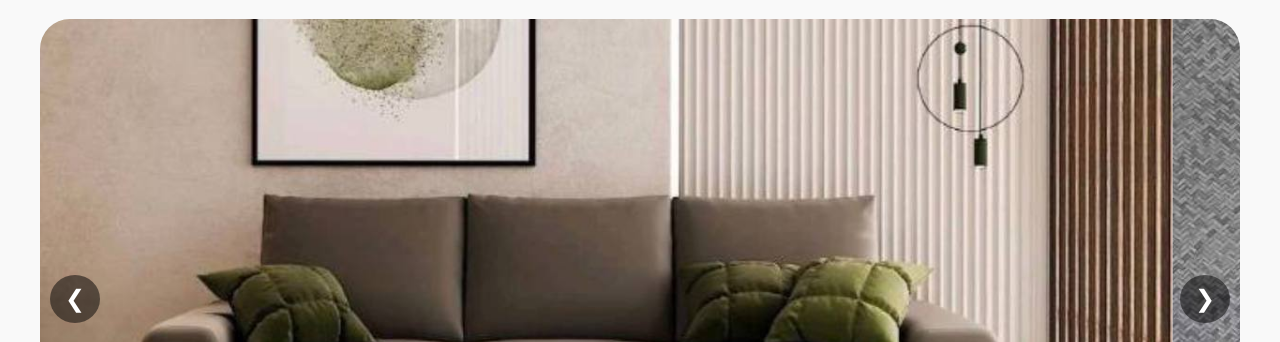
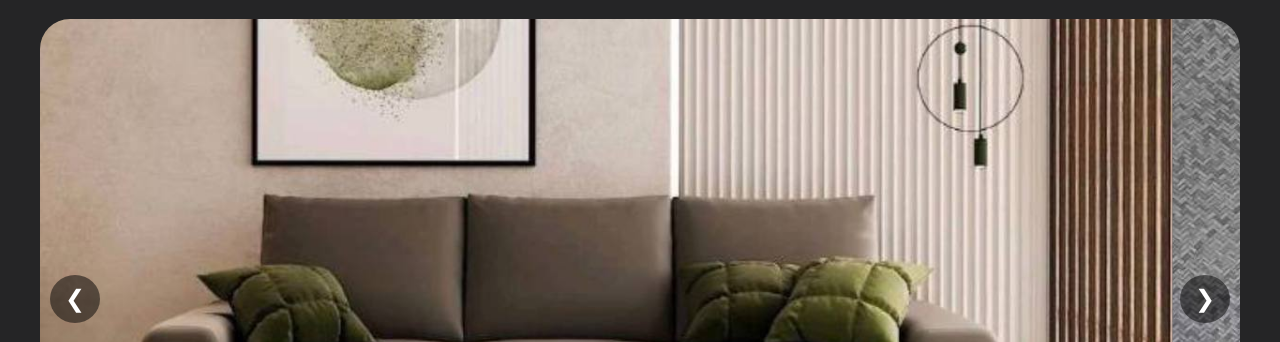
Before and after one commit to serg56345/artemShop-frontend, a website: page index.html in a window 1280 px wide. Shown: the part 62-404 px from the top of the page. Drawn offline with Linux system fonts and the light colour scheme.

Commit message:
background-color

```diff
--- a/style.css
+++ b/style.css
@@ -6,7 +6,7 @@
 
 body {
     font-family: 'Segoe UI', Arial, sans-serif;
-    background-color: #f9f9f9;
+    background-color: #252526;
     color: #222;
 }
 
```
